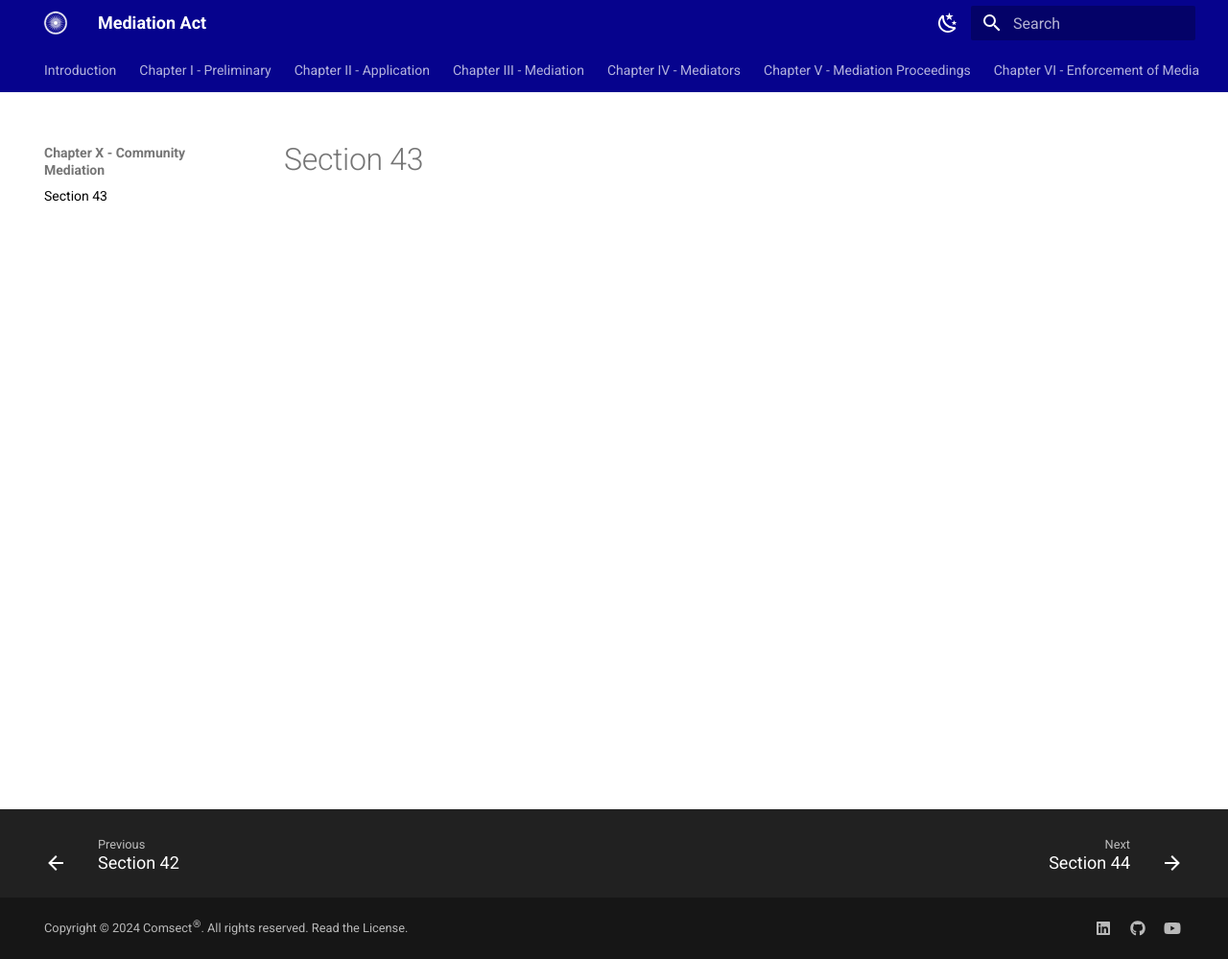
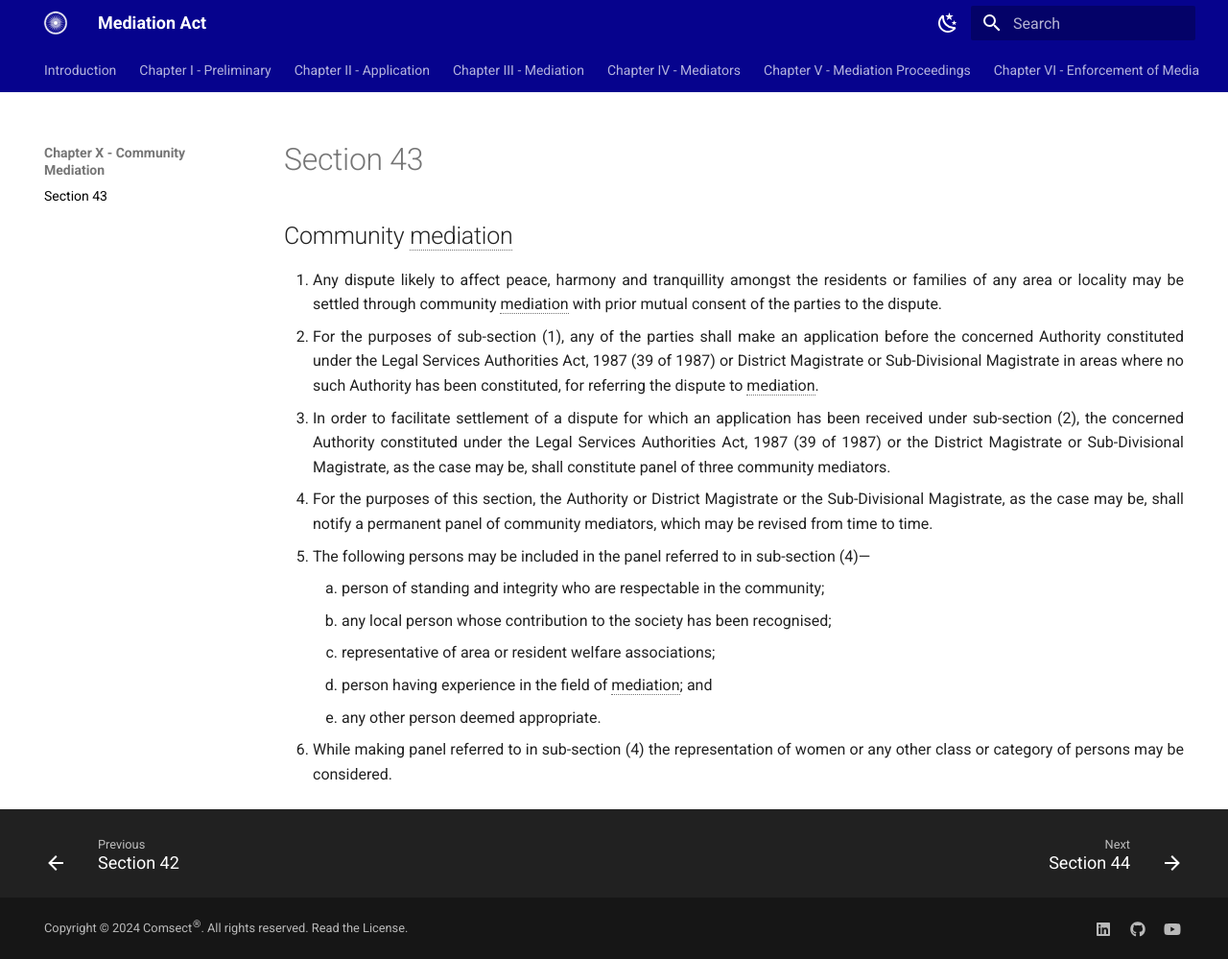
Before and after one commit to comsect/mediation-act, an MkDocs documentation site: the page built from docs/en/43.md, in a window 1280 px wide and 999 px high. Shown: the whole window at 96% size. Built offline with MkDocs 1.6.1 and Material for MkDocs 9.7.7, drawn with Linux system fonts in a browser that asks for light colours.

Commit message:
add section-forty-three

```diff
--- a/docs/en/43.md
+++ b/docs/en/43.md
@@ -3,3 +3,17 @@
     - toc
 description: Community mediation
 ---
+
+## Community mediation
+
+1. Any dispute likely to affect peace, harmony and tranquillity amongst the residents or families of any area or locality may be settled through community mediation with prior mutual consent of the parties to the dispute.
+2. For the purposes of sub-section (1), any of the parties shall make an application before the concerned Authority constituted under the Legal Services Authorities Act, 1987 (39 of 1987) or District Magistrate or Sub-Divisional Magistrate in areas where no such Authority has been constituted, for referring the dispute to mediation.
+3. In order to facilitate settlement of a dispute for which an application has been received under sub-section (2), the concerned Authority constituted under the Legal Services Authorities Act, 1987 (39 of 1987) or the District Magistrate or Sub-Divisional Magistrate, as the case may be, shall constitute panel of three community mediators.
+4. For the purposes of this section, the Authority or District Magistrate or the Sub-Divisional Magistrate, as the case may be, shall notify a permanent panel of community mediators, which may be revised from time to time.
+5. The following persons may be included in the panel referred to in sub-section (4)—
+    1. person of standing and integrity who are respectable in the community;
+    2. any local person whose contribution to the society has been recognised;
+    3. representative of area or resident welfare associations;
+    4. person having experience in the field of mediation; and
+    5. any other person deemed appropriate.
+6. While making panel referred to in sub-section (4) the representation of women or any other class or category of persons may be considered.
```
